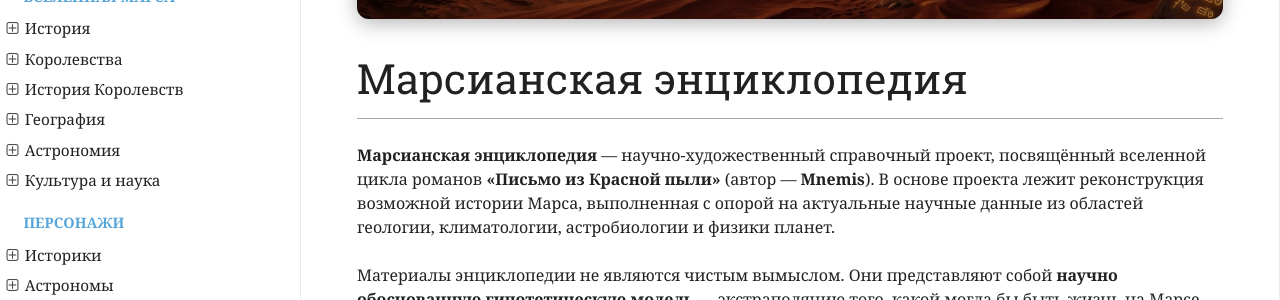
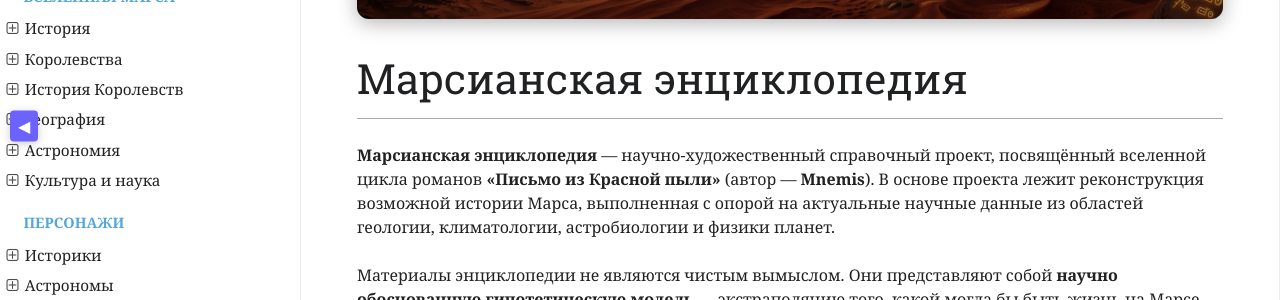
Before and after one commit to ivanhohlov14-bit/mars-encyclopedia, an MkDocs documentation site: the page built from docs/index.md, in a window 1280 px wide. Shown: the part 324-624 px from the top of the page. Built offline with MkDocs 1.6.1, drawn with Linux system fonts in a browser that asks for light colours; nearby versions of some CDN libraries; a script that is not in the unit is left out.

Commit message:
Update mkdocs.yml

```diff
--- a/mkdocs.yml
+++ b/mkdocs.yml
@@ -26,6 +26,7 @@ extra_javascript:
   - https://cdn.jsdelivr.net/npm/@supabase/supabase-js@2/dist/umd/supabase.min.js
   - javascripts/auth-button.js
   - javascripts/experience.js
+  - javascripts/sidebar-toggle.js
 
 extra_head:
   - <link rel="stylesheet" href="https://cdnjs.cloudflare.com/ajax/libs/font-awesome/6.0.0/css/all.min.css">
```
